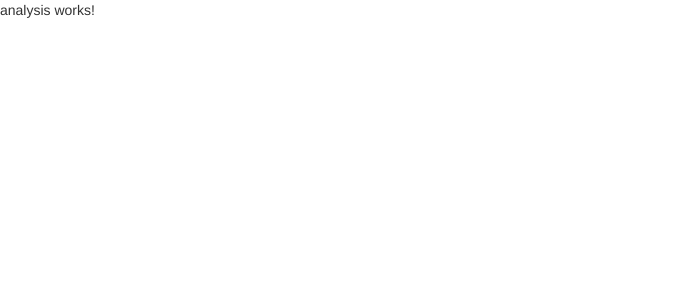
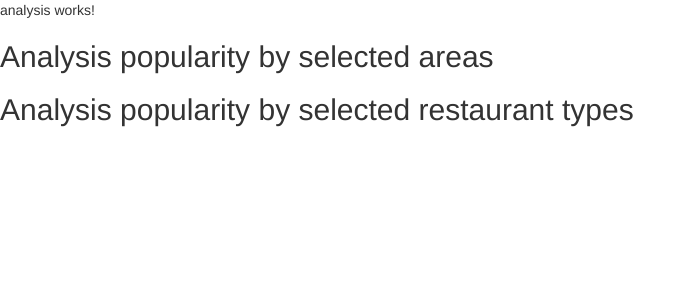
Before and after one commit to Shanfang/YummyRadar, an Angular app in the folder YummyRadar/: page / in a window 1280 px wide. Shown: the top 300 px of the page, without its empty margins (0-696 px from the left). Built offline with nearby package versions, Linux system fonts and the light colour scheme.

Commit message:
update app rendering for newly added analysis component

```diff
--- a/YummyRadar/src/app/app.component.html
+++ b/YummyRadar/src/app/app.component.html
@@ -1 +1,3 @@
 <app-analysis></app-analysis>
+<app-analysis-area></app-analysis-area>
+<app-analysis-type></app-analysis-type>
--- a/YummyRadar/src/app/app.module.ts
+++ b/YummyRadar/src/app/app.module.ts
@@ -4,13 +4,17 @@ import { NgModule } from '@angular/core';
 
 import { AppComponent } from './app.component';
 import { AnalysisComponent } from './analysis/analysis.component';
+import { AnalysisAreaComponent } from './analysis/analysis-area/analysis-area.component';
+import { AnalysisTypeComponent } from './analysis/analysis-type/analysis-type.component';
 // import { AppRoutingModule } from './app-routing.module';
 // import { HeaderComponent } from './header.component';
 
 @NgModule({
   declarations: [
     AppComponent,
-    AnalysisComponent
+    AnalysisComponent,
+    AnalysisAreaComponent,
+    AnalysisTypeComponent
   ],
   imports: [
     // AppRoutingModule,
```
